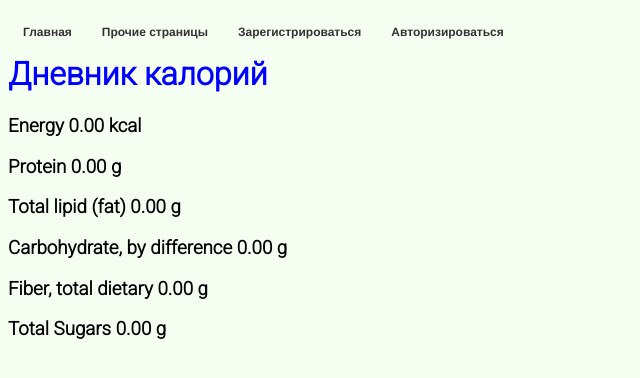
After one commit to katerinavelichko/eating-habits-tracker, a Flask app: page /profile/tracker in a window 1280 px wide. The commit adds this page. Shown: the top 378 px of the page, without its empty margins (0-640 px from the left). Run offline with Flask 3, Linux system fonts and the light colour scheme; data that the repository does not hold is empty; parts of the project's set-up code (start-up, migrations or seed data) failed here and were passed over.

Commit message:
+ eating diary

```diff
--- a/site/app/templates/profile.html
+++ b/site/app/templates/profile.html
@@ -12,6 +12,7 @@
         <br>
         <br>
         <h4>Ссылочка на ответы: <a href='/profile/answers'>клик</a> </h4>
+        <h4> <a href='/profile/tracker'>Дневник калорий</a> </h4>
 
     </div>
 {% endblock %}
--- /dev/null
+++ b/site/app/templates/tracker.html
@@ -0,0 +1,16 @@
+{% extends 'base.html' %}
+
+{% block title %}profile{% endblock %}
+{% block content %}
+<link rel="stylesheet" type="text/css" href="../static/css/profile.css">
+<div class=" justify-content-center">
+    <br>
+    <h1 style="font-weight:bold; color:blue;">Дневник калорий</h1>
+    <h3>{{ Energy.0 }} {{ Energy.1 }} {{ Energy.2}}</h3>
+    <h3>{{ Protein.0 }} {{ Protein.1 }} {{ Protein.2}}</h3>
+    <h3>{{ Totallipidfat.0 }} {{ Totallipidfat.1 }} {{ Totallipidfat.2}}</h3>
+    <h3>{{ Carbohydratebydifference.0 }} {{ Carbohydratebydifference.1 }} {{ Carbohydratebydifference.2}}</h3>
+    <h3>{{ Fibertotaldietary.0 }} {{ Fibertotaldietary.1 }} {{ Fibertotaldietary.2}}</h3>
+    <h3>{{ TotalSugars.0 }} {{ TotalSugars.1 }} {{ TotalSugars.2}}</h3>
+</div>
+{% endblock %}
--- a/site/app/views.py
+++ b/site/app/views.py
@@ -20,6 +20,7 @@ from joblib import load
 from sklearn.ensemble import RandomForestClassifier
 import os
 import constants
+import requests
 
 current_directory = os.path.dirname(os.path.abspath(__file__))
 model_path = os.path.join(current_directory, 'rf_model.joblib')
@@ -131,11 +132,38 @@ def answers():
     else:
         prompt = "Напиши в стиле наставления мне, что у меня плохое качество сна, и чтобы его улучшить, нужно исправить 3 критерия:" + \
                  keys[0] + "," + keys[1] + "," + keys[2]
-
-    account = YandexGPTLite('your_secret_key', 'your_secret_key')
+    account = YandexGPTLite('b1gcghjsok0u7pp94plu', 'y0_AgAEA7qkP0WqAATuwQAAAAEAKm7pAABo1V6HejhPmpns95QMCEdmlEb2QA')
     text = account.create_completion(prompt, '0.6')
     text1 = ''.join(text.split(":")[1:])
     return text1
+
+
+@app.route("/profile/tracker")
+def tracker():
+    api_key = '0YxRi3d18MNz4gCrOT7ROtD0rTMu94TyKsvc9XBQ'
+    search_query = 'apple strudel'
+    g = 200
+    context = {}
+    url = f'https://api.nal.usda.gov/fdc/v1/foods/search?api_key={api_key}&query={search_query}'
+
+    response = requests.get(url)
+
+    nutrients = {'Energy': 0, 'Protein': 0, 'Total lipid (fat)': 0, 'Carbohydrate, by difference': 0,
+                 'Fiber, total dietary': 0, 'Total Sugars': 0}
+    units = {'Energy': 'kcal', 'Protein': 'g', 'Total lipid (fat)': 'g', 'Carbohydrate, by difference': 'g',
+             'Fiber, total dietary': 'g', 'Total Sugars': 'g'}
+
+    if response.status_code == 200:
+        data = response.json()
+        for nutrient in data['foods'][0]['foodNutrients']:
+            if nutrient['nutrientName'] in nutrients.keys():
+                nutrients[nutrient['nutrientName']] = nutrient['value']
+        for key in nutrients.keys():
+            context[key.replace(' ', '').replace(',', '').replace('(', '').replace(')', '')] = [key, format(
+                nutrients[key] / 100 * g, '.2f'), units[key]]
+    else:
+        print('Ошибка при запросе к API:', response.status_code)
+    return render_template("tracker.html", **context)
 
 
 # @app.route("/signup/success")
```
